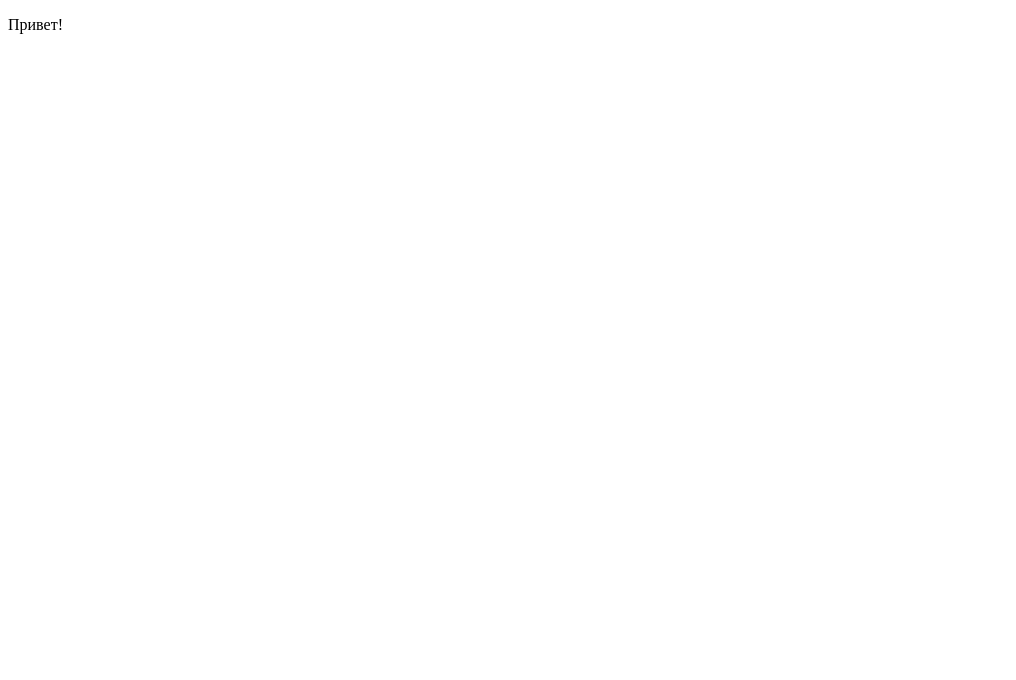
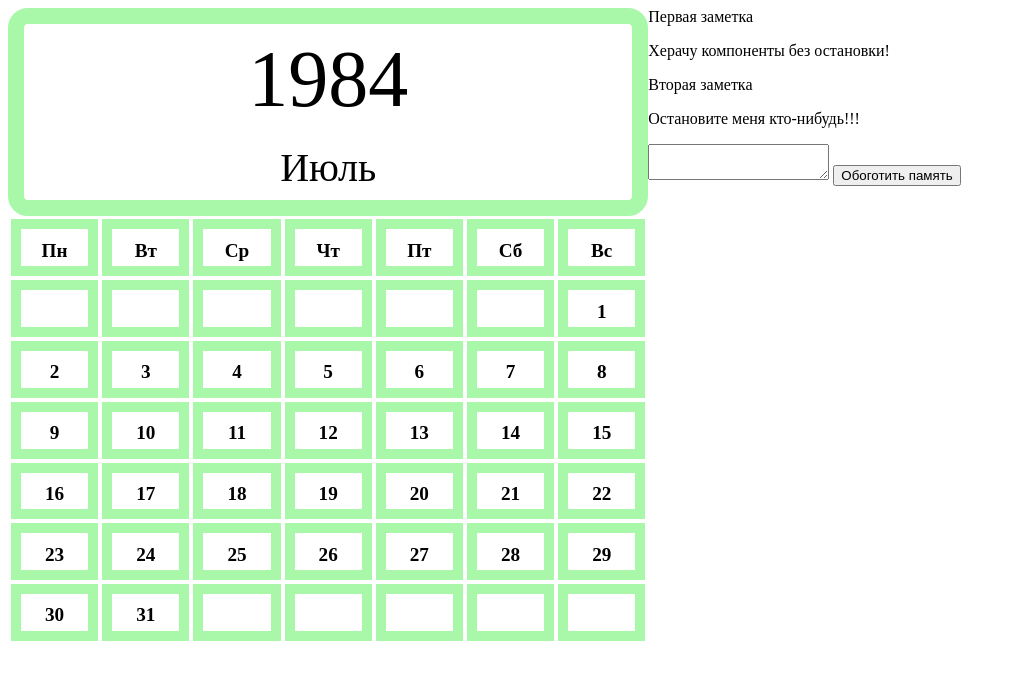
Before and after one commit to ZolotoiMalchik/Notedar, a website: page index.html in a window 1280 px wide. Shown: the whole page, without its empty margins (0-1016 px from the left). Drawn offline with Linux system fonts and the light colour scheme.

Commit message:
Add files via upload
Add calendar and note

```diff
--- /dev/null
+++ b/components/app/app.js
@@ -0,0 +1,20 @@
+"use strict";
+/*import {CalendarCell} from "../../components/calendarcell/CalendarCell.js";
+import {CalendarRow} from "../../components/calendarrow/CalendarRow.js";
+import {CalendarTable} from "../../components/calendartable/CalendarTable.js";*/
+import {Calendar} from "../../components/calendar/calendar.js";
+import {Note} from "../../components/note/Note.js";
+
+
+
+/*let data = [["", "", 1,2,3,4,5], [7,8,9,10,11,12,13]];
+new CalendarTable(data).insertTable(document.querySelector(".js-container"));*/
+
+let calendar = new Calendar();
+calendar.insertCalendar(document.querySelector(".js-container"));
+
+calendar.setDate(new Date(1984, 6));
+
+new Note().insertNote(document.querySelector(".js-container"));
+/*let data1 = calendar._getData();
+window.Data = data1;*/
--- /dev/null
+++ b/components/calendar/calendar.css
@@ -0,0 +1,25 @@
+.calendar {
+ float: left;
+}
+.calendar__title {
+ border: 1rem solid #a9f7a9;
+ border-radius: 20px
+}
+.calendar__title .title__year {
+	width: 100%;
+	display: block;
+	padding: 0.6rem 0;
+	font-size: 5rem;
+	text-align: center;
+}
+
+.calendar__title .title__month {
+	width: 100%;
+	display: block;
+	padding: 0.6rem 0;
+	font-size: 2.5rem;
+	text-align: center;
+}
+.table__cnt {
+	width: 100%;
+}
--- /dev/null
+++ b/components/calendar/calendar.js
@@ -0,0 +1,89 @@
+/*import {CalendarCell} from "../../components/calendarcell/CalendarCell";
+import {CalendarRow} from "../../components/calendarrow/CalendarRow.js";*/
+import {CalendarTable} from "../../components/calendartable/CalendarTable.js";
+
+export class Calendar {
+	constructor () {
+		this.el = document.createElement("div");
+		this.el.className = "calendar";
+		this.months = ["Январь", "Февраль", "Март", "Апрель", "Май", "Июнь", "Июль", "Август", "Сентябрь", "Октябрь", "Ноябрь", "Декабрь"];
+		this.date = new Date();
+
+		this._setData();
+		//this.el.querySelector(".table__cnt").addEventListener("click", this.onCellClick);
+	}
+
+	render () {
+		this.el.innerHTML = `<div class="calendar__cnt">
+			<div class="calendar__title">
+				<span class="title__year">${this.titleYear}</span>
+				<span class="title__month">${this.titleMonth}</span>
+			</div>
+			<div class="table__cnt"></div>
+		</div>`;
+
+		this.renderTable();
+	}
+
+	renderTable () {
+		new CalendarTable(this.data).insertTable(this.el.querySelector(".table__cnt"));
+	}
+
+	insertCalendar (container) {
+		this.render();
+		container.append(this.el);
+	}
+
+	setDate (date = new Date()) {
+		this.date = date;
+		this._setData();
+		this.render();
+	}
+
+	_setData (date = this.date) {
+
+		this.titleYear = this.date.getFullYear();
+		this._curMonth = this.date.getMonth();
+		this.titleMonth = this.months[this._curMonth];
+		this._Date = new Date(this.titleYear, this._curMonth);
+		this._firstDayOfMonth = this._getDay(this._Date);
+
+		let data = [];
+		let mainData = [];
+		let lastDay;
+
+		while (this._Date.getMonth() === this._curMonth) {
+			data.push(this._Date.getDate());
+
+			this._Date.setDate(this._Date.getDate() + 1);
+			lastDay = this._getDay(this._Date);
+		}
+
+
+		for (let i = 0; i < this._firstDayOfMonth; i += 1) {
+			data.unshift("");
+		}
+		for (let i = 0; i < lastDay; i += 1) {
+			data.push("");
+		}
+
+		for (let i = 0; i < data.length; i += 7) {
+			mainData.push(data.slice(i, i + 7));
+		}
+
+		this.data = mainData;
+	}
+
+	_getDay (date) {
+		let day = date.getDay();
+		if (day === 0) {
+			day = 7;
+		}
+		return day - 1;
+	}
+
+	_getData () {
+		return this.data;
+	}
+
+}
--- /dev/null
+++ b/components/calendarcell/CalendarCell.js
@@ -0,0 +1,20 @@
+"use strict";
+
+export class CalendarCell {
+	constructor (num = "") {
+		this.num = num;
+		this.el = document.createElement("td");
+		this.el.className = "calendar__cell";
+	}
+
+	render () {
+		this.el.innerHTML = `<div class="cell__wrapper">
+		<span class="cell__num">${this.num}</span>
+		</div>`;
+	}
+
+	insertCell (container)  {
+		this.render();
+		container.append(this.el);
+	}
+};
--- /dev/null
+++ b/components/calendarcell/calendarcell.css
@@ -0,0 +1,23 @@
+.calendar__cell {
+	width: 3rem;
+	height: 1rem;
+	/* float: left; */
+}
+.calendar__cell .cell__wrapper {
+	padding: 0.65rem 0.6rem;
+	border: 0.65rem solid #a9f7a9;
+	width: inherit;
+	text-align: center;
+	height: inherit;
+	transition: width 230ms, height 230ms;
+}
+.calendar__cell .cell__wrapper .cell__num {
+	font-size: 1.2rem;
+	font-weight: bold;
+}
+.calendar__cell .cell__wrapper:hover {
+	cursor: pointer;
+	background: lightblue;
+	width: 5rem;
+	/* height: 33px; */
+}
--- /dev/null
+++ b/components/calendarrow/CalendarRow.js
@@ -0,0 +1,21 @@
+import {CalendarCell} from "../../components/calendarcell/CalendarCell.js";
+
+export class CalendarRow {
+	constructor (data, count = 7) {
+		this.el = document.createElement('tr');
+		this.count = count;
+		this.data = data;
+	}
+
+	render () {
+
+		for (let i = 0; i < this.count; i += 1) {
+			new CalendarCell(this.data[i]).insertCell(this.el);
+		}
+	}
+
+	insertRow (container) {
+		this.render();
+		container.append(this.el);
+	}
+}
--- /dev/null
+++ b/components/calendartable/CalendarTable.js
@@ -0,0 +1,35 @@
+import {CalendarCell} from "../../components/calendarcell/CalendarCell.js";
+import {CalendarRow} from "../../components/calendarrow/CalendarRow.js";
+
+export class CalendarTable {
+	constructor (data, count = 7) {
+		this.el = document.createElement('table');
+		this.el.className = "calendar__table";
+		this.data = data;
+		this.count = count;
+		this.days = ["Пн","Вт","Ср","Чт","Пт","Сб","Вс"];
+
+		this.el.innerHTML = `<tbody class="table__inner"></tbody>`;
+	}
+
+	render (title = false) {
+
+		if (title) {
+
+			new CalendarRow(this.days).insertRow(this.el.querySelector(".table__inner"));
+		} else {
+
+			this.data.forEach((rowData) => {
+				new CalendarRow(rowData).insertRow(this.el.querySelector(".table__inner"));
+			});
+		}
+
+	}
+
+
+	insertTable (container) {
+		this.render(true);
+		this.render();
+		container.append(this.el);
+	}
+}
--- /dev/null
+++ b/components/note/Note.js
@@ -0,0 +1,27 @@
+import {NoteInput} from "../../components/noteinput/NoteInput.js";
+import {NoteDisplay} from "../../components/notedisplay/NoteDisplay.js";
+
+export class Note {
+	constructor () {
+		this.el = document.createElement("div");
+		this.el.className = "note";
+		this.data = [
+		{name: "Первая заметка", text: "Херачу компоненты без остановки!"},
+		{name: "Вторая заметка", text: "Остановите меня кто-нибудь!!!"}];
+
+		this.input = new NoteInput();
+		this.display = new NoteDisplay(this.data);
+
+		this.el.append(this.display.el, this.input.el);
+	}
+
+	render () {
+		this.display.render();
+		this.input.render();
+	}
+
+	insertNote (container) {
+		this.render();
+		container.append(this.el);
+	}
+}
--- /dev/null
+++ b/components/notedisplay/NoteDisplay.js
@@ -0,0 +1,20 @@
+export class NoteDisplay {
+	constructor (data) {
+		this.el = document.createElement("div");
+		this.el.className = "notedisplay";
+		this.data = data;
+	}
+
+	render () {
+		this.el.innerHTML += `${this.getHTML()}`;
+	}
+
+	getHTML () {
+		return this.data.map((message) => {
+			return `<div><span class="note__name">${message.name}</span>
+			<p class="note__text">${message.text}</p></div>`;
+		}).join("");
+	}
+
+
+}
--- /dev/null
+++ b/components/noteinput/NoteInput.js
@@ -0,0 +1,13 @@
+export class NoteInput {
+	constructor () {
+		this.el = document.createElement("div");
+		this.el.className = "noteinput";
+	}
+
+	render () {
+		this.el.innerHTML = `<form>
+			<textarea></textarea>
+			<input type="submit" value="Обоготить память">
+		</form>`;
+	}
+}
--- a/index.html
+++ b/index.html
@@ -2,9 +2,12 @@
 <html lang="en">
 <head>
 	<meta charset="UTF-8">
-	<title>Document</title>
+	<link rel="stylesheet" href="./components/calendarcell/calendarcell.css">
+	<link rel="stylesheet" href="./components/calendar/calendar.css">
+	<title>Calendar</title>
 </head>
 <body>
-	<p>Привет!</p>
+	<div class="js-container"></div>
+	<script type="module" src="./components/app/app.js"></script>
 </body>
 </html>
```
Also changed, not shown: server.js (+9 -3 lines).
